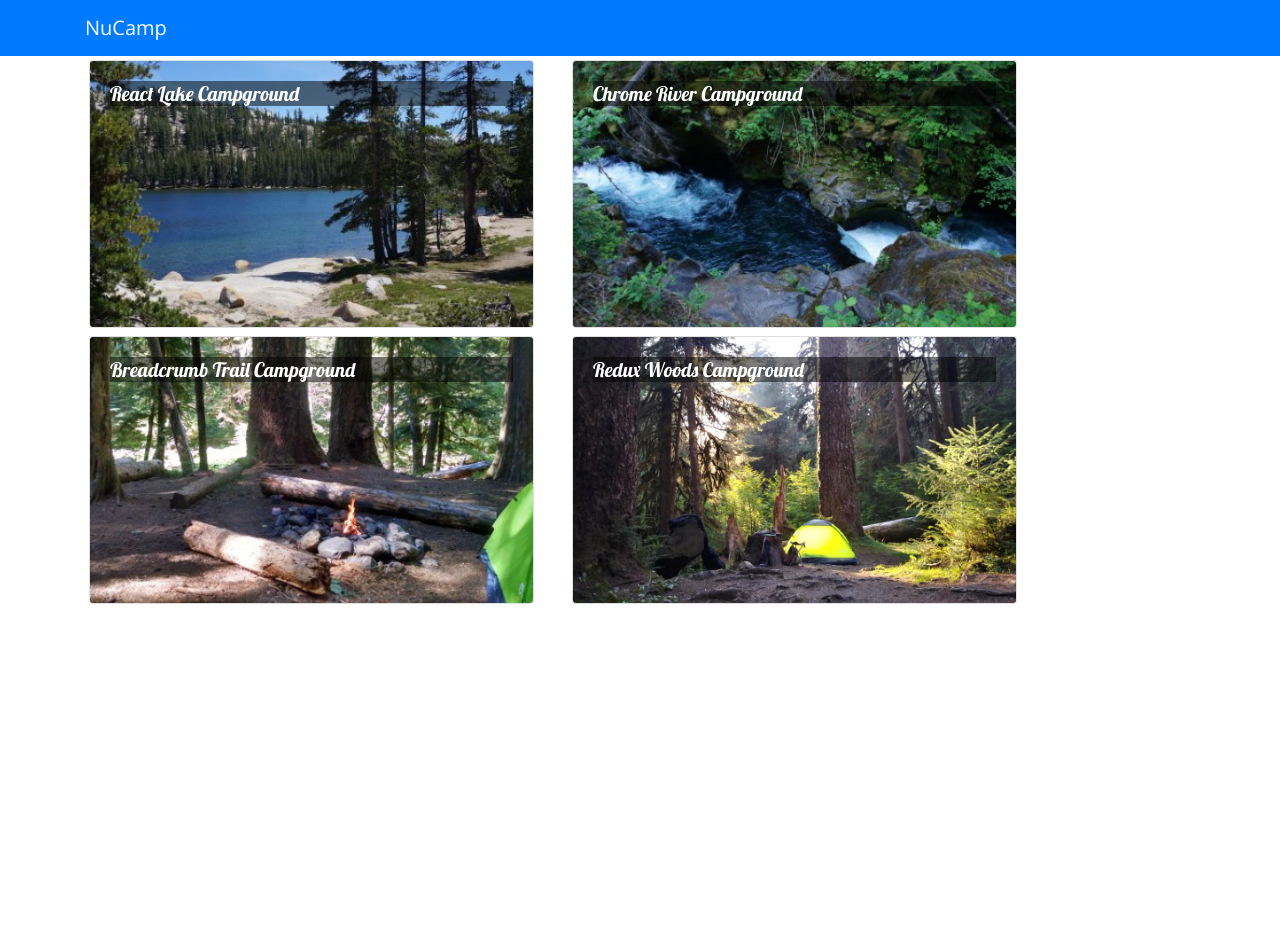
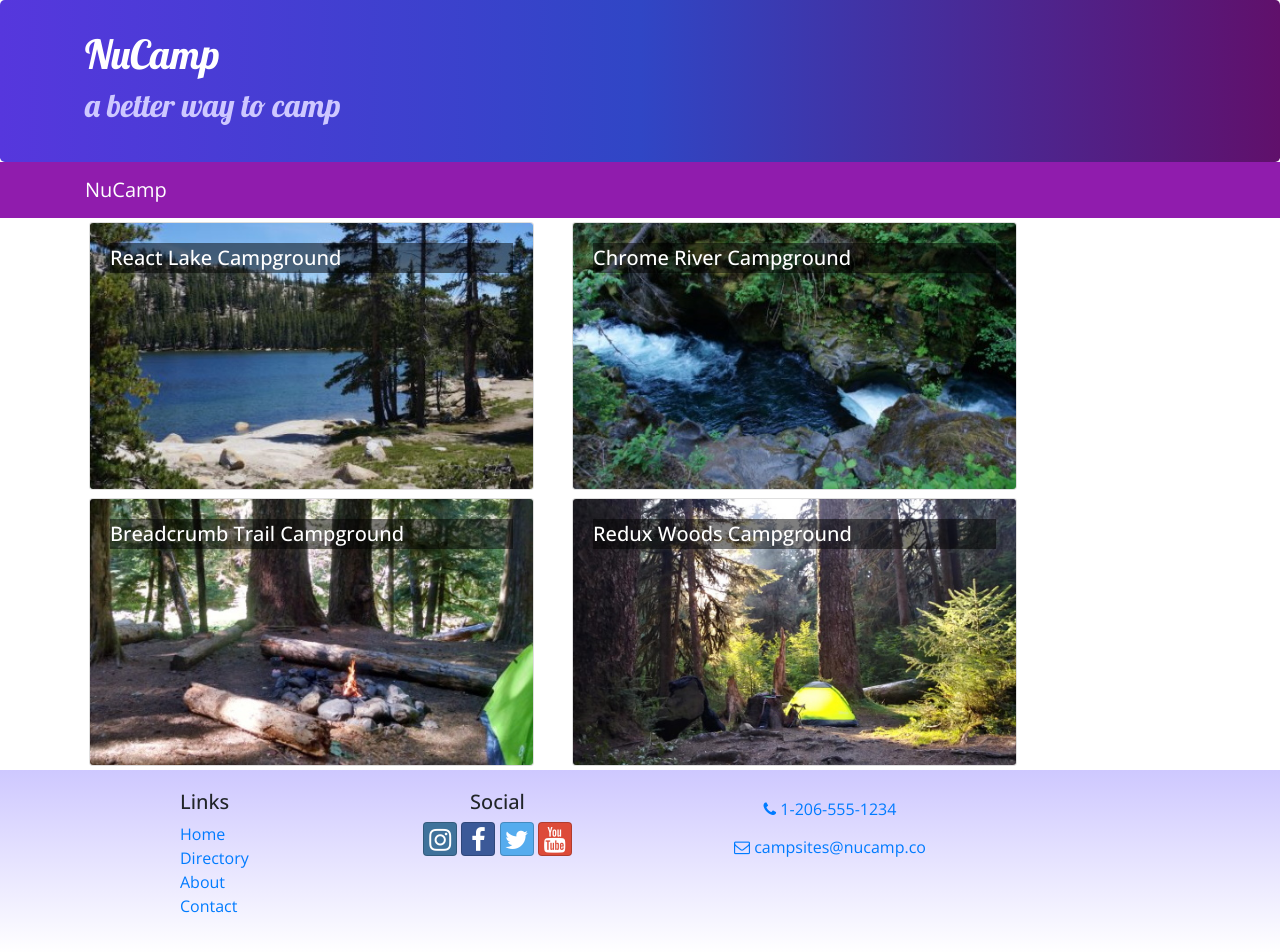
Before and after one commit to RusadeTheRed/ReactProject, a React (Create React App) app: page / in a window 1280 px wide. Before the commit the page ends 800 px from the top, so only its background shows below. Built offline with nearby package versions, Linux system fonts and the light colour scheme.

Commit message:
Header and Footer

```diff
--- a/package.json
+++ b/package.json
@@ -7,6 +7,8 @@
     "@testing-library/react": "^11.1.0",
     "@testing-library/user-event": "^12.1.10",
     "bootstrap": "4.5.2",
+    "bootstrap-social": "5.1.1",
+    "font-awesome": "4.7.0",
     "react": "^17.0.2",
     "react-dom": "^17.0.2",
     "react-popper": "1.3.6",
--- a/src/App.css
+++ b/src/App.css
@@ -2,11 +2,46 @@
   font-family: "Open Sans", sans-serif;
 }
 
+h1, h2, h3, .card-body>.card-title {
+    font-family: "Lobster", cursive;
+}
+
 .card-title {
-  font: 500 1.25rem "Lobster", cursive;
+  font-weight: 500;
+  font-size: 1.25rem;
+}
+
+h2 {
+  color: #3046C5;
 }
 
 .card-img-overlay .card-title {
   color: white;
   background-color: rgba(0, 0, 0, 0.5);
 }
+
+.row-content {
+  padding: 50px 0;
+  border-bottom: 1px ridge;
+  min-height: 200px;
+}
+
+.site-footer {
+  background-image: linear-gradient(#CEC8FF, white);
+  padding: 20px 0;
+}
+
+.jumbotron {
+  margin: 0;
+  padding: 30px;
+  background-image: linear-gradient(to right, #5637DD, #3046C5, #60106B);
+  color: white;
+}
+
+.jumbotron h2 {
+  color: #CEC8FF;
+}
+
+.navbar-dark {
+  background-color: #901CAD;
+}
--- a/src/components/CampsiteInfoComponent.js
+++ b/src/components/CampsiteInfoComponent.js
@@ -5,7 +5,7 @@
 
 // most notes are for me for reference, feel like I fell on my keys here
 
- function RenderCampsite({campsite}) { // NOTE copy the right one note 2- had to swap locations
+ function RenderCampsite({campsite}) { // NOTE copy the right one note 2- had to swap locations so I wasnt confused with the exercises
             return (// no instructions mentioned this part about adding the col info... when copied it wasnt there
             <div className="col-md-5 m-1">
                 <Card>
@@ -20,7 +20,7 @@
     }
 
 
-function RenderCommments({comments}) {
+function RenderCommments({comments}) { // Note: after feedback- keeping it comments but could change to campsite, the videos have it set this way so I dont want to get confused later
     if(comments) {
         return(//VVV had the key here as well including comment.id but since it is NOT part of the array method it is undefined
         <div className="col-md-5 m-1">
--- /dev/null
+++ b/src/components/FooterComponent.js
@@ -0,0 +1,34 @@
+import Recat from 'react';
+
+function Footer(props){
+    return(
+        <footer className="site-footer">
+             <div className="container">
+                <div className="row">
+                    <div className="col-4 col-sm-2 offset-1">
+                        <h5>Links</h5>
+                        <ul className="list-unstyled">
+                            <li><a href="#">Home</a></li>
+                            <li><a href="#">Directory</a></li>
+                            <li><a href="#">About</a></li>
+                            <li><a href="#">Contact</a></li>
+                        </ul>
+                    </div>
+                    <div className="col-6 col-sm-3 text-center">
+                        <h5>Social</h5>
+                        <a className="btn btn-social-icon btn-instagram" href="http://instagram.com/"><i className="fa fa-instagram" /></a>{' '}
+                        <a className="btn btn-social-icon btn-facebook" href="http://www.facebook.com/"><i className="fa fa-facebook" /></a>{' '}
+                        <a className="btn btn-social-icon btn-twitter" href="http://twitter.com/"><i className="fa fa-twitter" /></a>{' '}
+                        <a className="btn btn-social-icon btn-google" href="http://youtube.com/"><i className="fa fa-youtube" /></a>
+                    </div>
+                    <div className="col-sm-4 text-center">
+                        <a role="button" className="btn btn-link" href="tel:+12065551234"><i className="fa fa-phone" /> 1-206-555-1234</a><br />
+                        <a role="button" className="btn btn-link" href="mailto:notreal@notreal.co"><i className="fa fa-envelope-o" /> campsites@nucamp.co</a>
+                    </div>
+                </div>
+            </div>
+        </footer>
+    );
+}
+
+export default Footer;
--- /dev/null
+++ b/src/components/HeaderComponent.js
@@ -0,0 +1,28 @@
+import React, {Component} from 'react';
+import { Navbar, NavbarBrand, Jumbotron } from "reactstrap";
+
+class Header extends Component {
+    render() {
+        return (
+        <React.Fragment>
+            <Jumbotron>
+                <div className="container">
+                    <div className="row">
+                        <div className="col">
+                            <h1>NuCamp</h1>
+                            <h2>a better way to camp</h2>
+                        </div>
+                    </div>
+                </div>
+            </Jumbotron>
+            <Navbar dark sticky="top">
+                <div className="container">
+                    <NavbarBrand href="/">NuCamp</NavbarBrand>
+                </div>
+            </Navbar>
+        </React.Fragment>
+        )
+    }
+}
+
+export default Header;
--- a/src/components/MainComponent.js
+++ b/src/components/MainComponent.js
@@ -1,7 +1,8 @@
 import React, { Component} from 'react';
-import { Navbar, NavbarBrand } from 'reactstrap';
 import Directory from './DirectoryComponent';
 import CampsiteInfo from './CampsiteInfoComponent';
+import Header from './HeaderComponent';
+import Footer from './FooterComponent';
 import { CAMPSITES} from '../shared/campsites';
 
 class Main extends Component {
@@ -22,13 +23,10 @@
     render() {
         return (
             <div>
-                <Navbar dark color="primary">
-                <div className="container">
-                    <NavbarBrand href="/">NuCamp</NavbarBrand>
-                </div>
-                </Navbar>
+                <Header />
                 <Directory campsites={this.state.campsites} onClick={campsiteId => this.onCampsiteSelect(campsiteId)} />
                 <CampsiteInfo campsite={this.state.campsites.filter(campsite => campsite.id === this.state.selectedCampsite)[0]}/>
+                <Footer />
             </div>
         );
     }
--- a/src/index.js
+++ b/src/index.js
@@ -5,6 +5,8 @@
 import 'bootstrap/dist/css/bootstrap.min.css';
 import 'typeface-lobster';
 import 'typeface-open-sans';
+import 'font-awesome/css/font-awesome.css';
+import 'bootstrap-social/bootstrap-social.css';
 import App from './App';
 
 ReactDOM.render(
```
Also changed, not shown: 1 other file (tests, documents, lock files or other folders).
